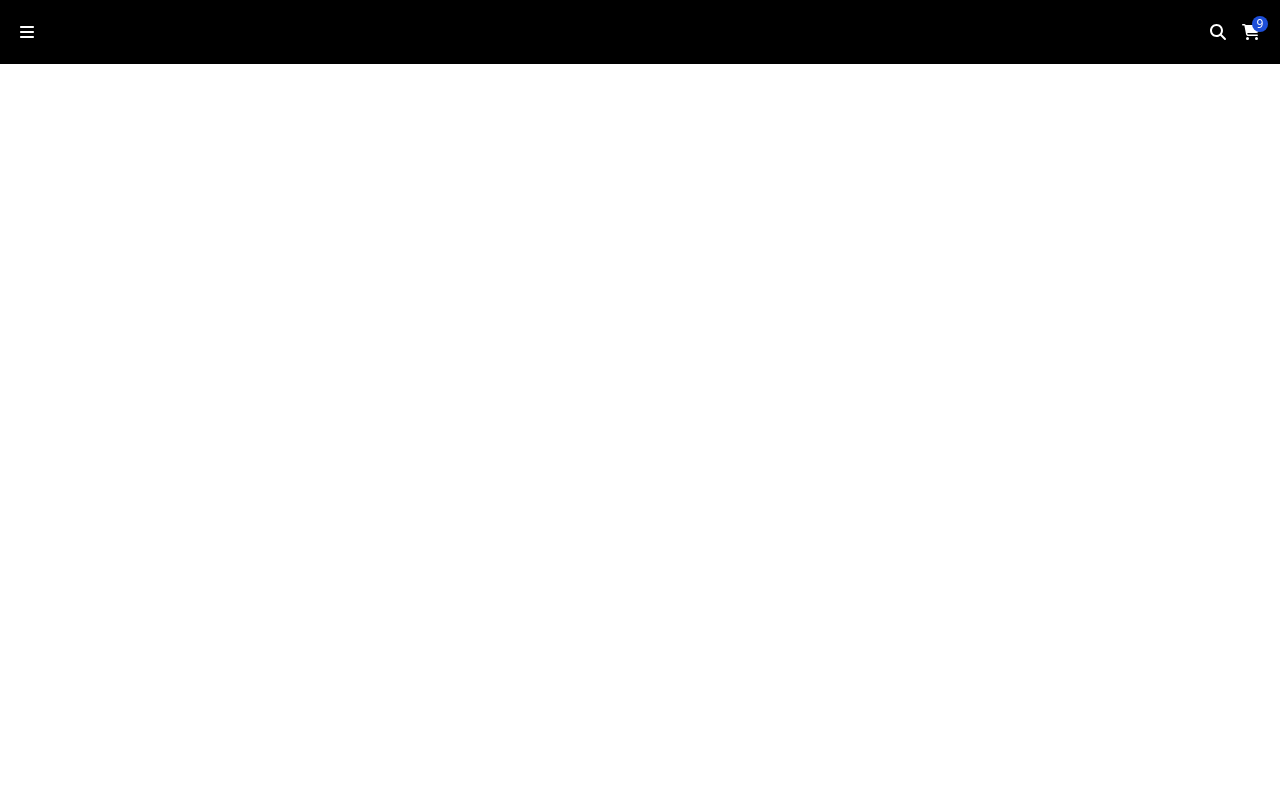
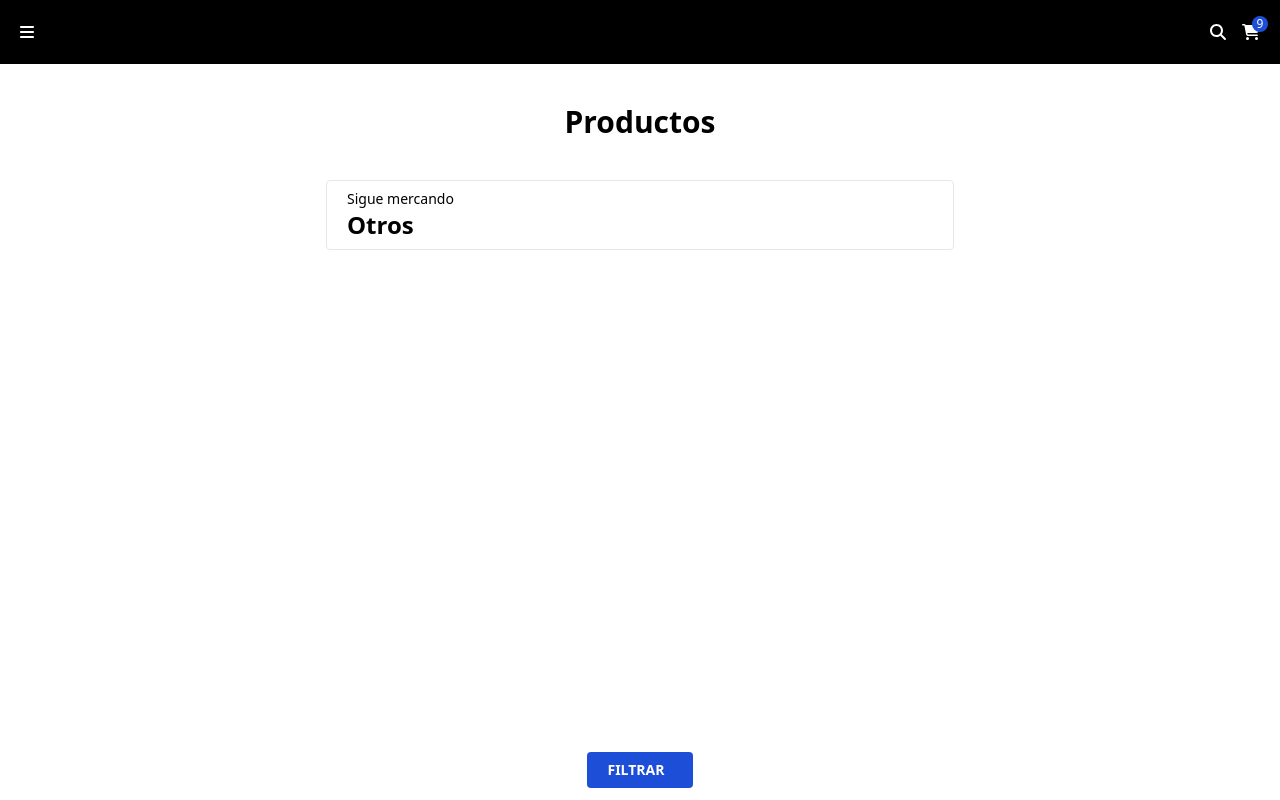
Before and after one commit to 99pmore/prueba-tecnica, an Angular app in the folder Test 2. Framework de Frontend/test2-angular/: page / in a window 1280 px wide. Built offline with nearby package versions, Linux system fonts and the light colour scheme.

Commit message:
header component added

```diff
--- a/Test 2. Framework de Frontend/test2-angular/src/app/pages/products/products.component.html
+++ b/Test 2. Framework de Frontend/test2-angular/src/app/pages/products/products.component.html
@@ -1 +1,53 @@
 <app-header></app-header>
+
+<main class="w-full mt-[64px] py-10 px-3 flex flex-col gap-5 items-center">
+    <h2 class="text-3xl font-bold">Productos</h2>
+    <div class="w-full grid grid-cols-2 sm:grid-cols-2 md:grid-cols-3 lg:grid-cols-4 xl:grid-cols-5 gap-4">
+
+    </div>
+
+    <div class="border border-gray-200 rounded w-full py-2 px-5 flex justify-between items-center lg:w-1/2 xl:w-1/2">
+        <div>
+            <p class="text-sm">Sigue mercando</p>
+            <h3 class="text-2xl font-bold">Otros</h3>
+        </div>
+        <i class="fa-solid fa-chevron-right" style="color: #1d4ed8;"></i>
+    </div>
+
+    <button id="filters-btn" class="bg-blue-700 text-white py-2 px-5 rounded fixed bottom-3 text-sm font-semibold" onclick="toggleFilters()">
+        FILTRAR
+        <i class="fa-solid fa-filter ml-2" style="color: #ffffff;"></i>
+    </button>
+
+    <div id="filters" class="bg-white h-0 w-full fixed bottom-[-100%] z-50 flex flex-col lg:w-1/2 xl:w-1/2">
+        <button class="bg-white w-4 h-4 p-4 border border-gray-200 rounded flex items-center justify-center absolute -top-4 right-4" onclick="toggleFilters()">
+            <i class="fa-solid fa-xmark" style="color: #000000;"></i>
+        </button>
+        <div class="py-2 px-4">
+            <h2 class="text-xl font-bold py-3">Filtros</h2>
+            <div class="flex flex-col">
+                <div class="w-full py-4 flex justify-between border-t border-gray-200">
+                    <label for="smartphones">Smartphones</label>
+                    <input type="checkbox" id="smartphones" class="w-5 h-5 rounded">
+                </div>
+                <div class="w-full py-4 flex justify-between border-t border-gray-200">
+                    <label for="laptop">Portátiles</label>
+                    <input type="checkbox" id="laptop" class="w-5 h-5 rounded">
+                </div>
+                <div class="w-full py-4 flex justify-between border-t border-b border-gray-200">
+                    <label for="home">Decoración de hogar</label>
+                    <input type="checkbox" id="home" class="w-5 h-5 rounded">
+                </div>
+            </div>
+        </div>
+        <div class="bg-gray-200 p-4 flex justify-evenly items-center gap-5">
+            <button class="bg-gray-100 text-gray-500 border border-gray-300 w-full py-2 px-5 rounded text-sm font-semibold">LIMPIAR</button>
+            <button id="filters-btn" class="bg-blue-700 text-white w-full py-2 px-5 rounded text-sm font-semibold">
+                FILTRAR
+                <i class="fa-solid fa-filter ml-2" style="color: #ffffff;"></i>
+            </button>
+        </div>
+    </div>
+
+    <div id="darkbg" class="bg-black fixed top-0 left-0 opacity-0 z-40" onclick="toggleFilters()"></div>
+</main>
```
